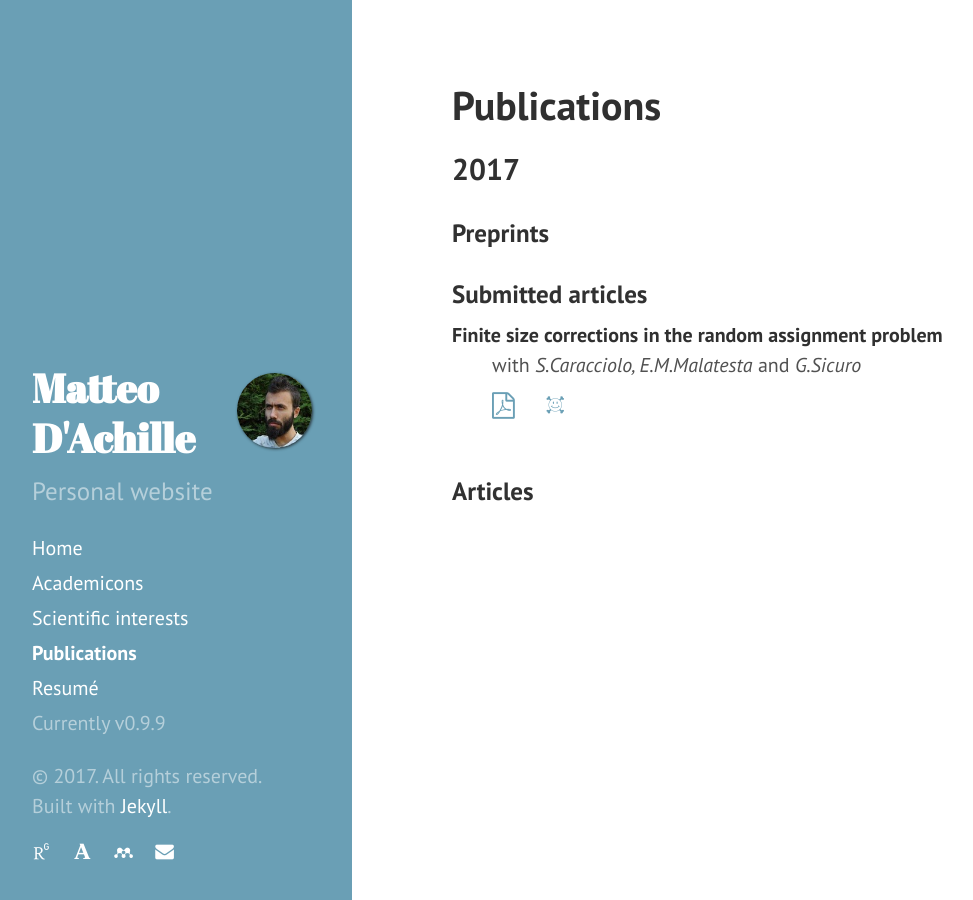
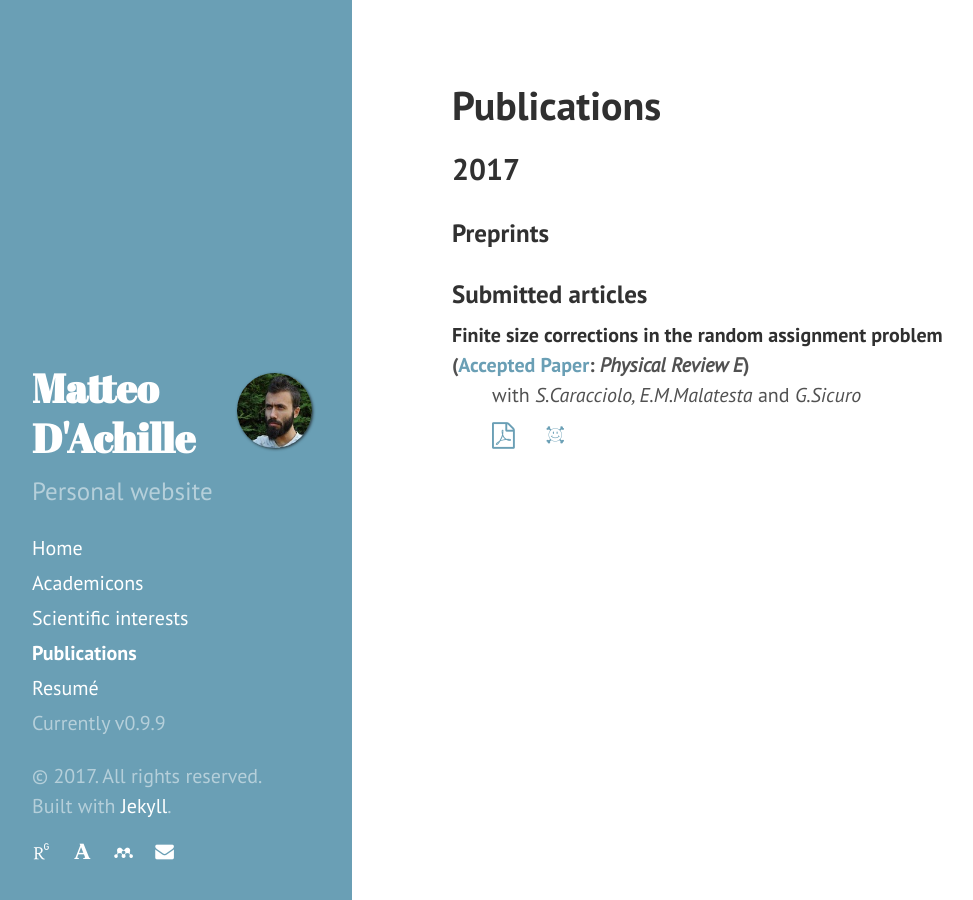
Before and after one commit to matteodachille/matteodachille.github.io, a Jekyll site: the page built from publications.md, in a window 1280 px wide. Shown: the whole page, without its empty margins (8-981 px from the left). Built offline with Jekyll 4.4.1, drawn with Linux system fonts in a browser that asks for light colours; nearby versions of some CDN libraries; some web fonts are replaced.

Commit message:
Updated publications

```diff
--- a/publications.md
+++ b/publications.md
@@ -15,6 +15,7 @@ order: 3
 ### Submitted articles
 
 **Finite size corrections in the random assignment problem**
+([Accepted Paper](https://journals.aps.org/pre/accepted/81075R59O311ab18d62327a448e27fce8c0f16b99){:target="_blank"}: _Physical Review E_)
 : with _S.Caracciolo, E.M.Malatesta_ and _G.Sicuro_
 :  <span class="fa-stack fa-lg"><a href="assets/FSC.pdf" target="_blank"><i class="fa fa-file-pdf-o" aria-hidden="true"></i></a></span><a href="https://arxiv.org/abs/1702.05991" target="_blank"><i class="ai ai-arxiv" aria-hidden="true"></i></a>
 
@@ -25,7 +26,7 @@ order: 3
 
  -->
 
-### Articles
+<!-- ### Articles -->
 
 <!--
 <dl>
```
